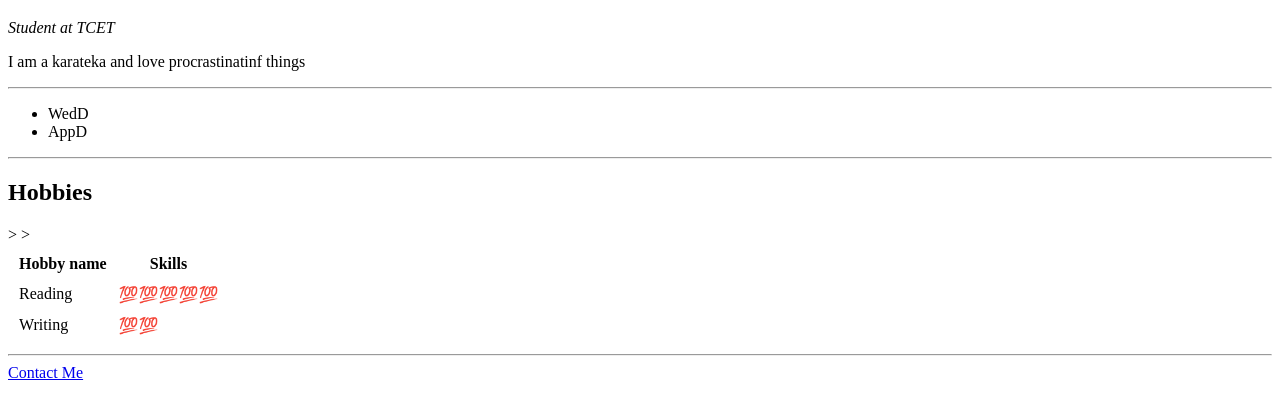
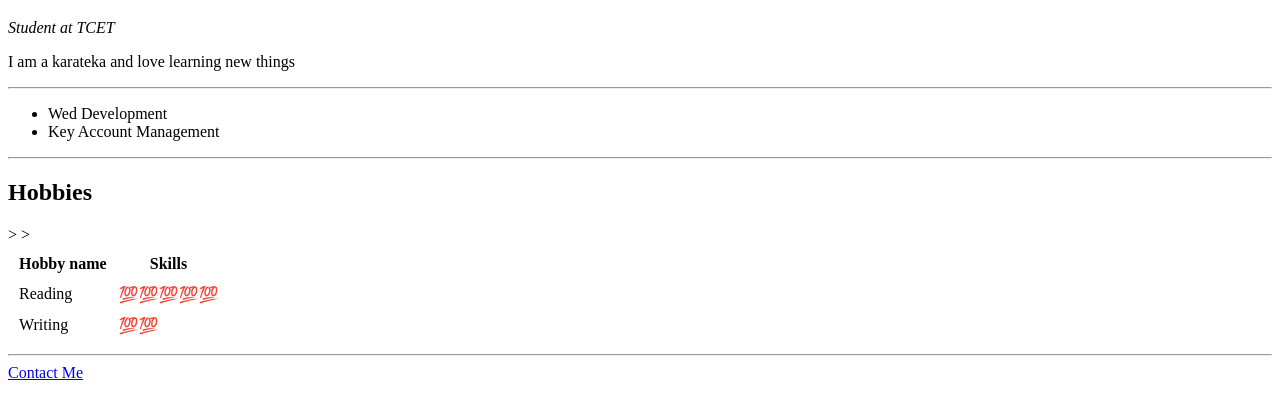
Before and after one commit to jiteshpathak/web-development, a plain HTML site: page index.html in a window 1280 px wide. Shown: the part 373-792 px from the top of the page. Drawn offline with Linux system fonts and the light colour scheme.

Commit message:
Fixed Typos

```diff
--- a/index.html
+++ b/index.html
@@ -8,11 +8,11 @@
     <h1>Jitesh Pathak</h1>
     <p><em>Student at TCET</em>
     </p>
-    <p> I am a karateka and love procrastinatinf things </p>
+    <p> I am a karateka and love learning new things </p>
     <hr>
     <ul>
-        <li> WedD</li>
-        <li> AppD</li>
+        <li> Wed Development</li>
+        <li> Key Account Management</li>
     </ul>
     <hr>
     <h2>Hobbies</h2>
```
